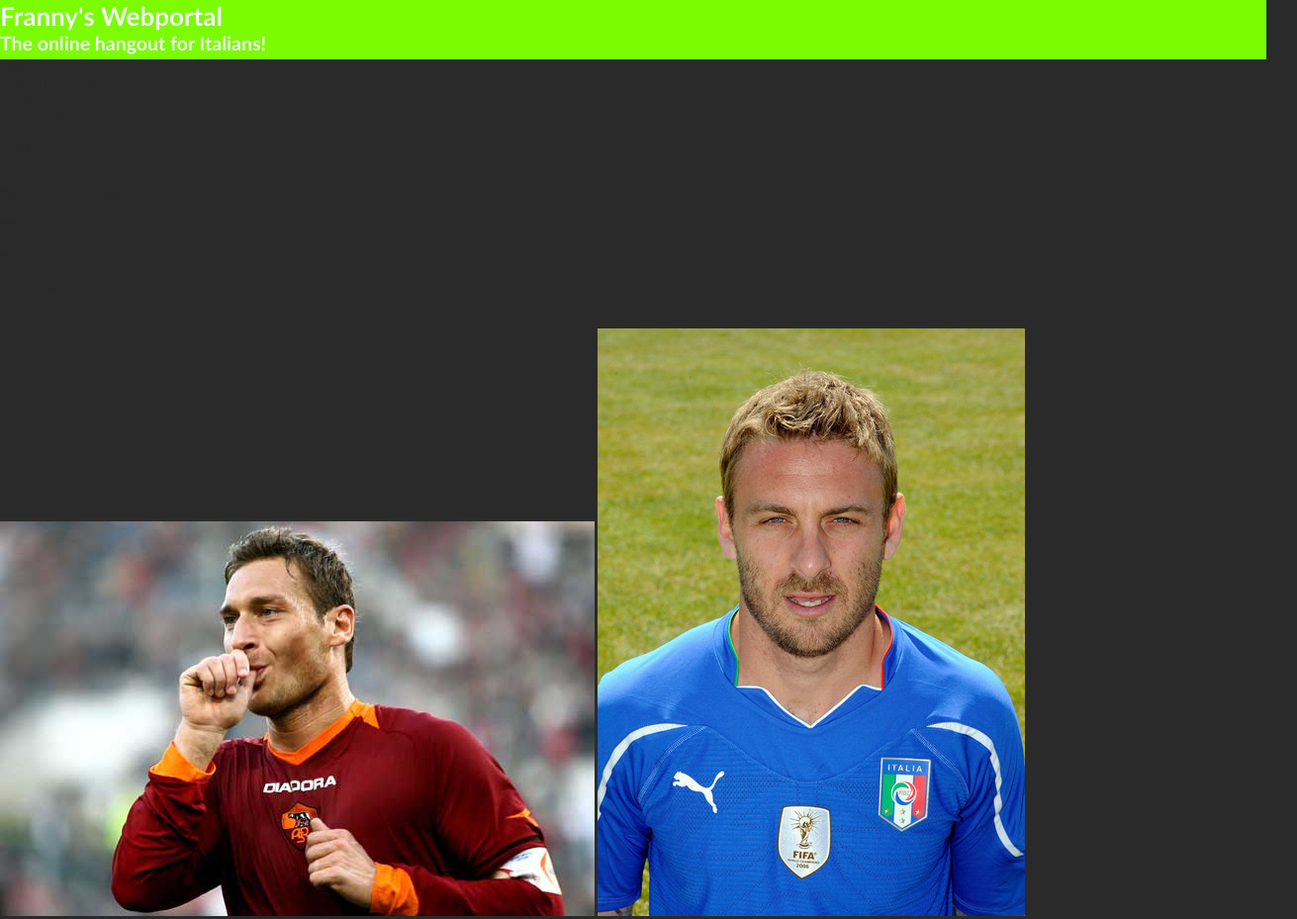
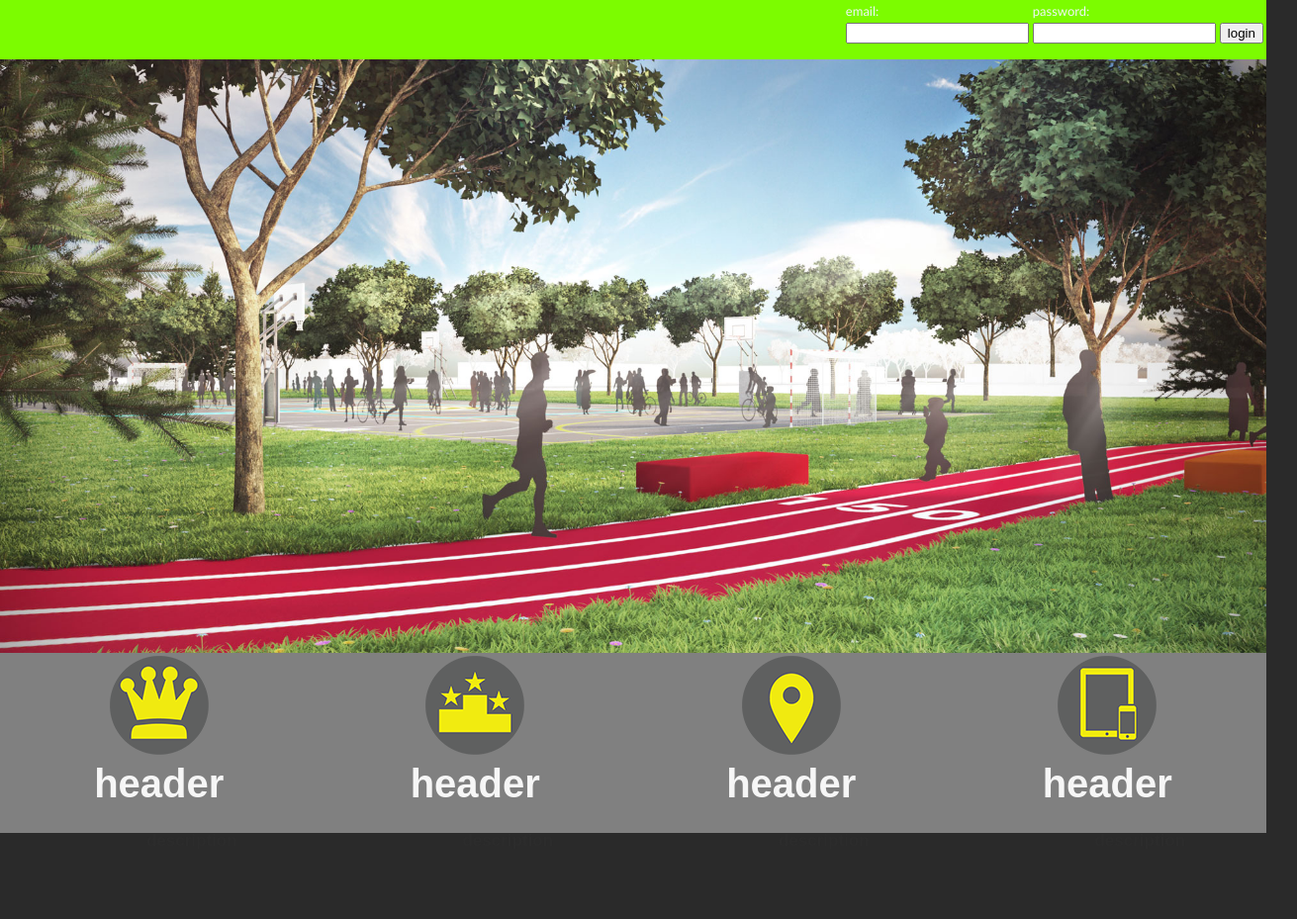
Before and after one commit to francescaboccolini/project, a plain HTML site: page index.html in a window 1280 px wide. Shown: the top 929 px of the page at 99% size, 1311 px wide, since content can reach past the window. After the commit the page ends 861 px from the top, so only its background shows below. Drawn offline with Linux system fonts and the light colour scheme.

Commit message:
Update index.html

```diff
--- a/index.html
+++ b/index.html
@@ -10,80 +10,47 @@
     <div id="page">
 
         <div id="header">
-        	<h1>Franny's Webportal</h1>
-            <h2>The online hangout for Italians!</h2>
+			<div id="login">
+				<table>
+					<tr>
+						<td>email:</td>
+						<td>password:</td>
+						<td></td>
+					</tr>
+					<tr>
+						<td><input/></td>
+						<td><input/></td>
+						<td><button>login</button></td>
+					</tr>
+				</table>
+			</div>
 
       </div>
-  <div id="bar">
-        	<div class="link"><a href="#pastaRecipes">Pasta recipes</a></div>
-            <div class="link"><a href="#calcio">Football player photos</a></div>
-            <div class="link"><a href="#formaggio">Cheeses</a></div>
-            <div class="link"><a href="#glasses">Sunglasses</a></div>
-            <div class="link"><a href="#hair">Hair grease</a></div>
-            <div class="link"><a href="#sportCars">Sport cars</a></div>
-      </div>
-	  <!-- PASTA -->
-	    <a id="pastaRecipes">
-        <div class="contentTitle"><h1>Pasta recipes</h1></div>
-        <div class="contentText">
-          <p>Tomato with spaghetti</p>
-          <br/>
-          <p>Olives</p>
-          <br/>
-          <p>White bread</p>
-          <br/>
-          <p><a href="pasta.html">(read more)</a></p>
+      <div id="content" style="height: 600px;">>
         </div>
 
-		<!-- FOOTBALL -->
-		<a id="calcio">
-        <div class="contentTitle"><h1>Football player photos</h1></div>
-        <div class="contentText">
-			<img src="totti.jpg"/>
-			<img src="derossi.jpg"/>
-			<img src="balotelli.jpg"/>
+</div>
+        <div id="footer">
+        	<table style="width: 100%;" class="badgeTbl">
+        		<tr style="text-align: center;">
+        			<td><img src="CrownBadge_100x100.png"/></td>
+					<td><img src="ChallengeBadge_100x100.png"/></td>
+					<td><img src="VenueBadge_100x100.png"/></td>
+					<td><img src="MobileBadge_100x100.png"/></td>
+        		</tr>
+        		<tr class="h1">
+        			<td>header</td>
+					<td>header</td>
+					<td>header</td>
+					<td>header</td>
+        		</tr>
+        		<tr class="h2">
+        			<td>description</td>
+					<td>description</td>
+					<td>description</td>
+					<td>description</td>
+        		</tr>
+        	</table>
         </div>
-
-		<!-- CHESSES -->
-		<a id="formaggio">
-        <div class="contentTitle"><h1>Cheeses</h1></div>
-        <div class="contentText">
-        	<ul>
-        		<li>Asiago</li>
-				<li>Bel Paese</li>
-				<li>Fontina</li>
-				<li>Gorgonzola</li>
-				<li>Mascarpone</li>
-				<li>Mozzarella</li>
-				<li>Parmigiano</li>
-				<li>Pecorino</li>
-				<li>Provolone</li>
-				<li>Ricotta</li>
-				<li>Tallegio</li>
-        	</ul>
-        </div>
-
-		<!-- SUNGLASSES -->
-		<a id="glasses">
-        <div class="contentTitle"><h1>Sunglasses</h1></div>
-        <div class="contentText">
-			Content here...
-        </div>
-
-		<!-- HAIR -->
-		<a id="hair">
-        <div class="contentTitle"><h1>Hair grease</h1></div>
-        <div class="contentText">
-			Content here...
-        </div>
-
-		<!-- SPORT CARS -->
-		<a id="sportCars">
-        <div class="contentTitle"><h1>Sport cars</h1></div>
-        <div class="contentText">
-			Content here...
-        </div>
-</div>
-        <div id="footer"><a href="http://www.franny.net">Franny's Homepage</a></div>
 </body>
 </html>
```
